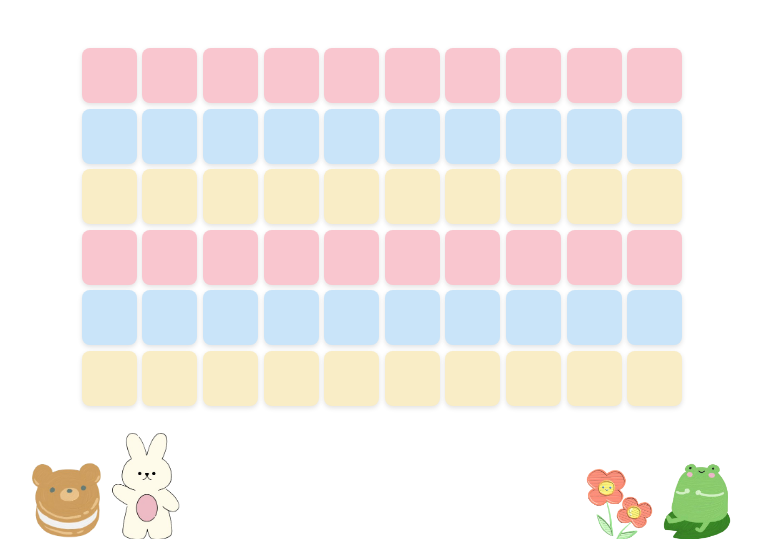
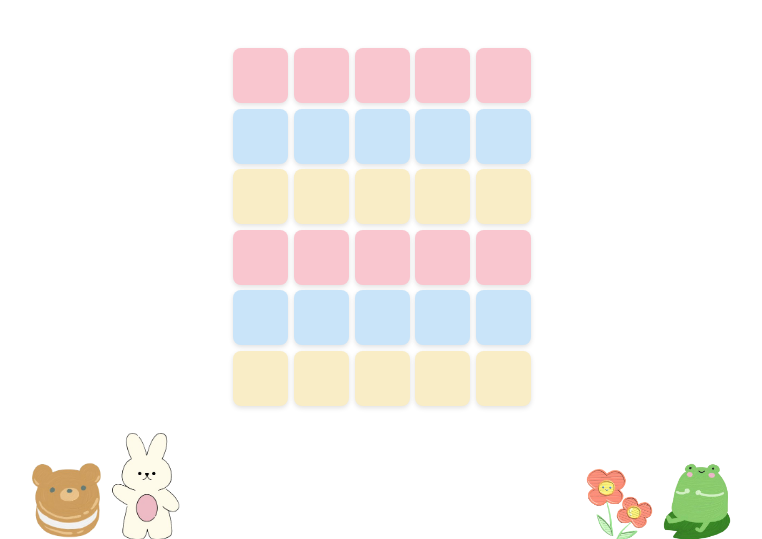
Before and after one commit to KyziaPi/Lexis_WebApp, a Flask app: page /snuzzle in a window 1280 px wide. Shown: the part 80-619 px from the top of the page, without its empty margins (258-1020 px from the left). Run offline with Flask 3, Linux system fonts and the light colour scheme.

Commit message:
update snuzzle tiles to 5 tiles only

```diff
--- a/templates/snuzzle.html
+++ b/templates/snuzzle.html
@@ -17,49 +17,37 @@ Snuzzle: Play. Guess. Smile.
         <div class="snuzzle-row pink">
         <div class="snuzzle-tile"></div><div class="snuzzle-tile"></div>
         <div class="snuzzle-tile"></div><div class="snuzzle-tile"></div>
-        <div class="snuzzle-tile"></div><div class="snuzzle-tile"></div>
-        <div class="snuzzle-tile"></div><div class="snuzzle-tile"></div>
-        <div class="snuzzle-tile"></div><div class="snuzzle-tile"></div>
+        <div class="snuzzle-tile"></div>
      </div>
 
      <div class="snuzzle-row blue">
         <div class="snuzzle-tile"></div><div class="snuzzle-tile"></div>
         <div class="snuzzle-tile"></div><div class="snuzzle-tile"></div>
-        <div class="snuzzle-tile"></div><div class="snuzzle-tile"></div>
-        <div class="snuzzle-tile"></div><div class="snuzzle-tile"></div>
-        <div class="snuzzle-tile"></div><div class="snuzzle-tile"></div>
+        <div class="snuzzle-tile"></div>
      </div>
 
      <div class="snuzzle-row yellow">
         <div class="snuzzle-tile"></div><div class="snuzzle-tile"></div>
         <div class="snuzzle-tile"></div><div class="snuzzle-tile"></div>
-        <div class="snuzzle-tile"></div><div class="snuzzle-tile"></div>
-        <div class="snuzzle-tile"></div><div class="snuzzle-tile"></div>
-        <div class="snuzzle-tile"></div><div class="snuzzle-tile"></div>
+        <div class="snuzzle-tile"></div>
      </div>
 
      <div class="snuzzle-row pink">
         <div class="snuzzle-tile"></div><div class="snuzzle-tile"></div>
         <div class="snuzzle-tile"></div><div class="snuzzle-tile"></div>
-        <div class="snuzzle-tile"></div><div class="snuzzle-tile"></div>
-        <div class="snuzzle-tile"></div><div class="snuzzle-tile"></div>
-        <div class="snuzzle-tile"></div><div class="snuzzle-tile"></div>
+        <div class="snuzzle-tile"></div>
      </div>
 
      <div class="snuzzle-row blue">
         <div class="snuzzle-tile"></div><div class="snuzzle-tile"></div>
         <div class="snuzzle-tile"></div><div class="snuzzle-tile"></div>
-        <div class="snuzzle-tile"></div><div class="snuzzle-tile"></div>
-        <div class="snuzzle-tile"></div><div class="snuzzle-tile"></div>
-        <div class="snuzzle-tile"></div><div class="snuzzle-tile"></div>
+        <div class="snuzzle-tile"></div>
      </div>
 
      <div class="snuzzle-row yellow">
         <div class="snuzzle-tile"></div><div class="snuzzle-tile"></div>
         <div class="snuzzle-tile"></div><div class="snuzzle-tile"></div>
-        <div class="snuzzle-tile"></div><div class="snuzzle-tile"></div>
-        <div class="snuzzle-tile"></div><div class="snuzzle-tile"></div>
-        <div class="snuzzle-tile"></div><div class="snuzzle-tile"></div>
+        <div class="snuzzle-tile"></div>
      </div>
     </div>
 
```
Also changed, not shown: 1 other file.
